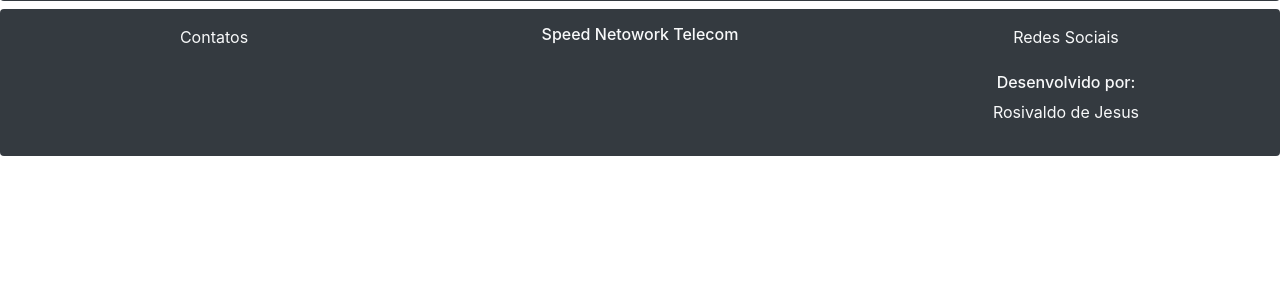
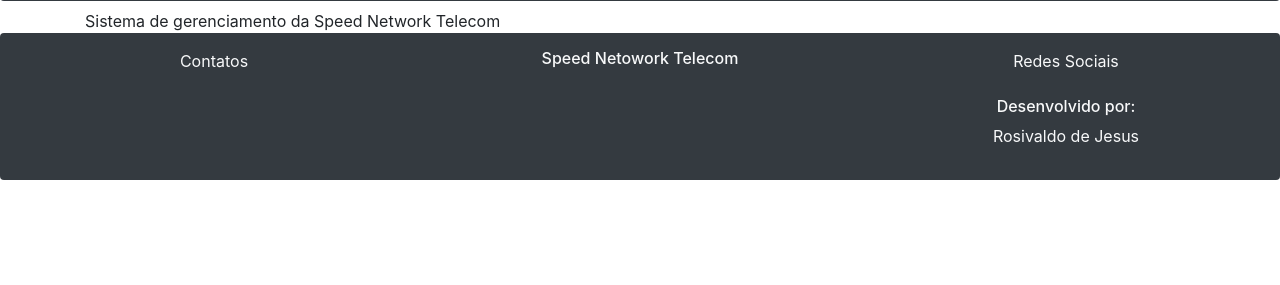
Before and after one commit to Rosivaldojesus/speed_network, a Django app: page / in a window 1280 px wide. Shown: the part 87-372 px from the top of the page. Run offline with Django 3.2, Linux system fonts and the light colour scheme; some libraries are stand-ins or nearby versions.

Commit message:
First commit

```diff
--- a/apps/core/templates/core/index.html
+++ b/apps/core/templates/core/index.html
@@ -1 +1,5 @@
 {% extends 'base.html' %}
+
+{% block main %}
+    Sistema de gerenciamento da Speed Network Telecom
+{% endblock %}
```
